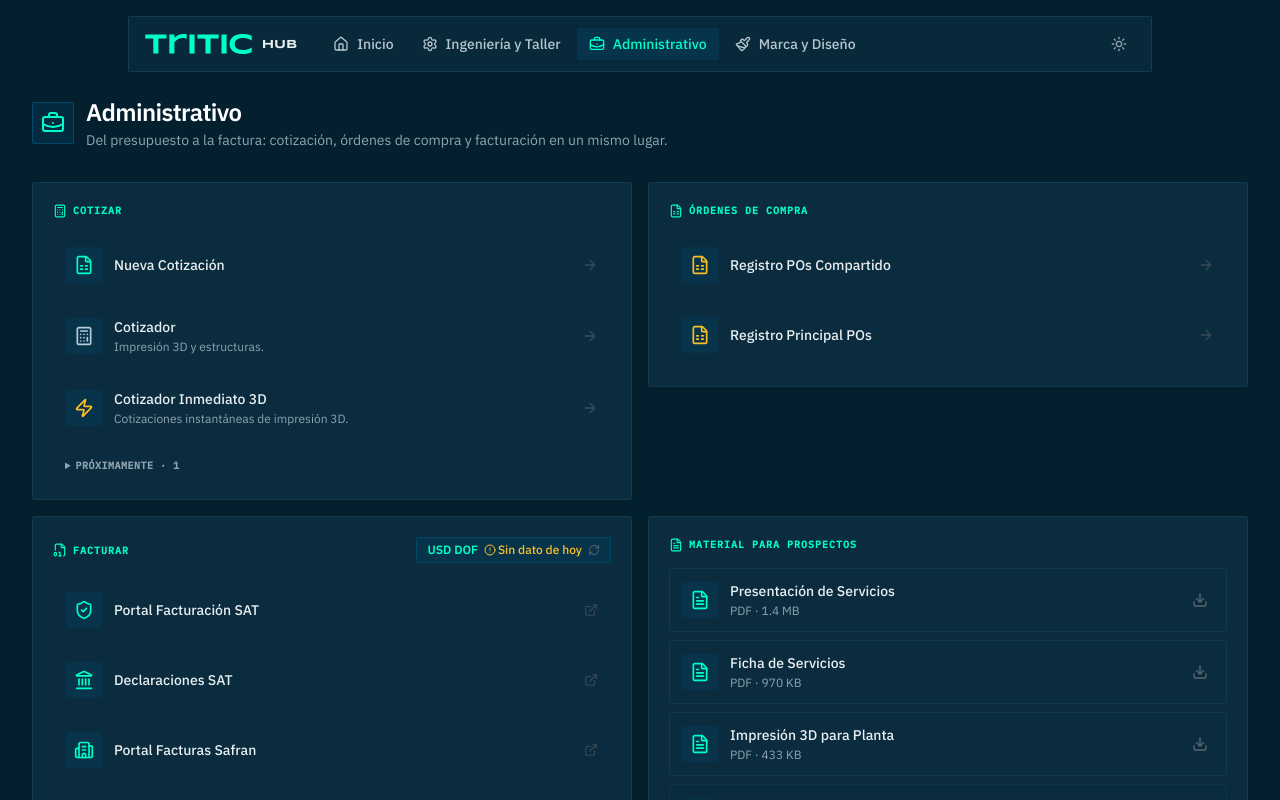
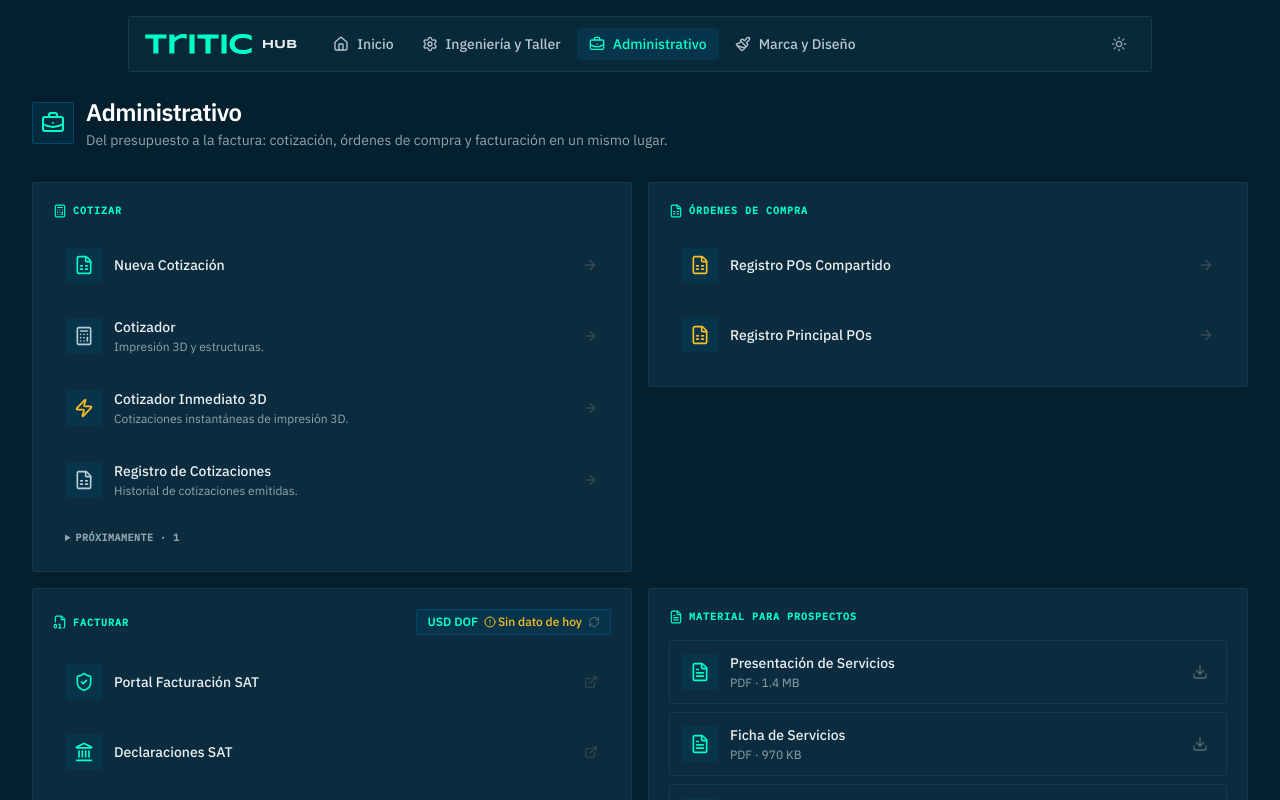
Before and after one commit to oscarttalavera/TriticOS, a React (Vite) app: page /#/admin in a window 1280 px wide. Built offline with nearby package versions, Linux system fonts and the light colour scheme.

Commit message:
Update links.ts

```diff
--- a/src/data/links.ts
+++ b/src/data/links.ts
@@ -73,6 +73,13 @@ export const quotingLinks: LinkItem[] = [
     quoteLink,
     calculatorLink,
     instantQuoteLink,
+    {
+        title: "Registro de Cotizaciones",
+        subtitle: "Historial de cotizaciones emitidas.",
+        icon: FileSpreadsheet,
+        tone: "teal",
+        url: "https://docs.google.com/spreadsheets/d/1KJsYzTgAj7mkHIUHAGBEMeX_UEJSHgjNew-FpKbWH2s/edit?usp=sharing",
+    },
     { title: "Assets de Clientes", icon: HardDrive, tone: "blue" },
 ];
 
```
